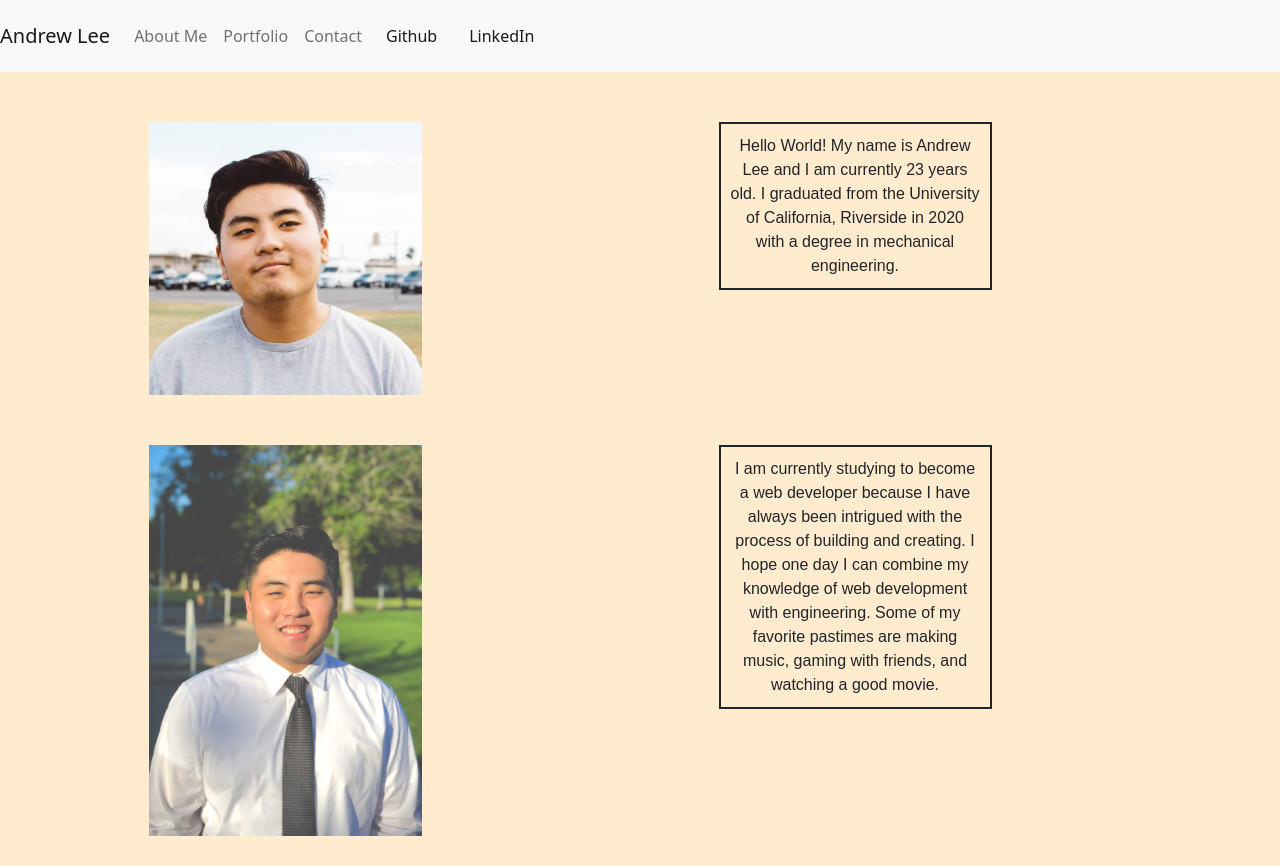
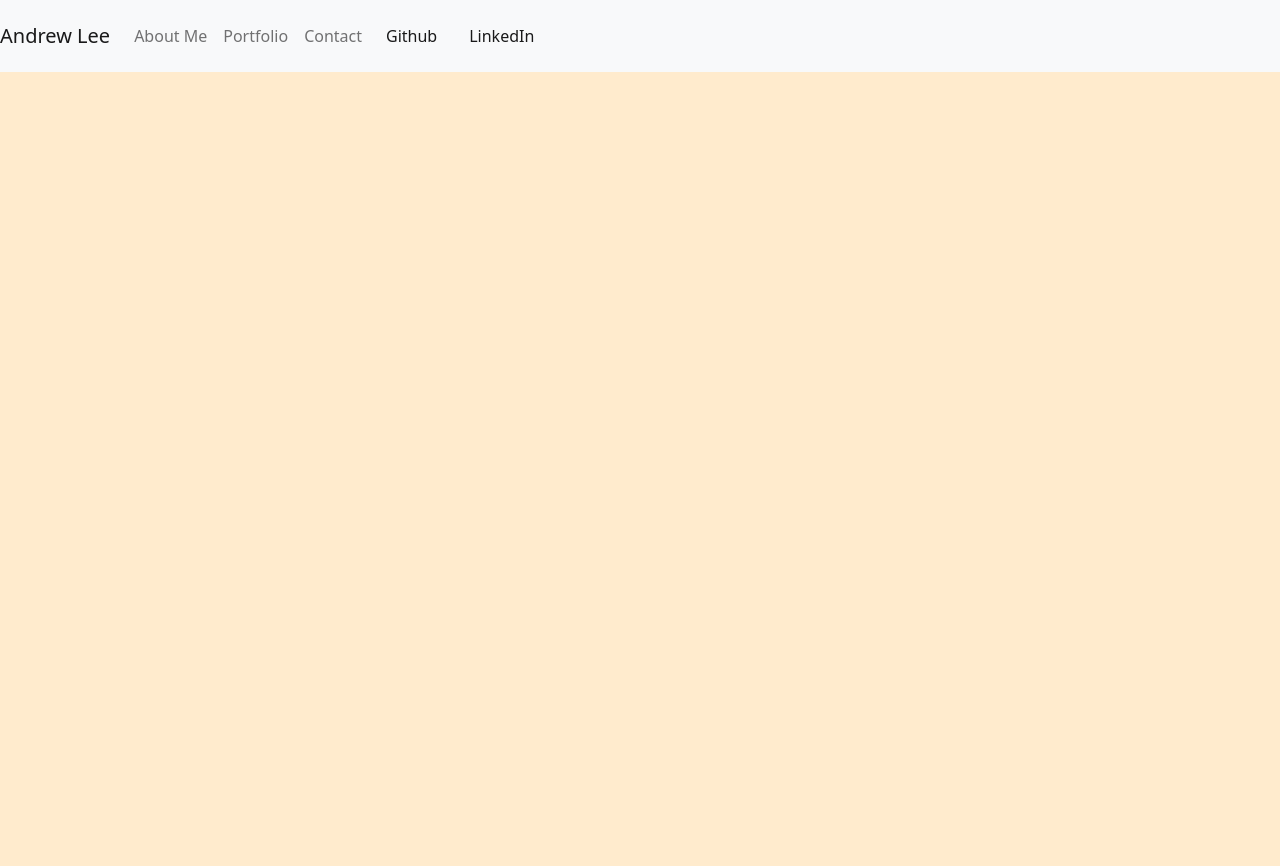
Before and after one commit to andrewleee10/react-portfolio, a React (Create React App) app: page / in a window 1280 px wide. After the commit the page ends 800 px from the top, so only its background shows below. Built offline with nearby package versions, Linux system fonts and the light colour scheme.

Commit message:
navbar links

```diff
--- a/src/App.js
+++ b/src/App.js
@@ -16,7 +16,7 @@ const App = () => {
           <Navbar />
         </div>
           <Switch>
-            <Route exact path='/'>
+            <Route exact path='/react-portfolio'>
               <Home />
             </Route>
             <Route path='/portfolio'>
--- a/src/components/Navbar/Navbar.js
+++ b/src/components/Navbar/Navbar.js
@@ -18,12 +18,12 @@ const Navbar = (props) => {
   return (
     <div>
       <NavigationBar color="light" light expand="md">
-        <NavbarBrand href="/">Andrew Lee</NavbarBrand>
+        <NavbarBrand href="/react-portfolio">Andrew Lee</NavbarBrand>
         <NavbarToggler onClick={toggle} />
         <Collapse isOpen={isOpen} navbar>
           <Nav className="mr-auto" navbar>
             <NavItem>
-              <NavLink href="/">About Me</NavLink>
+              <NavLink href="/react-portfolio">About Me</NavLink>
             </NavItem>
             <NavItem>
               <NavLink href="/portfolio">Portfolio</NavLink>
```
